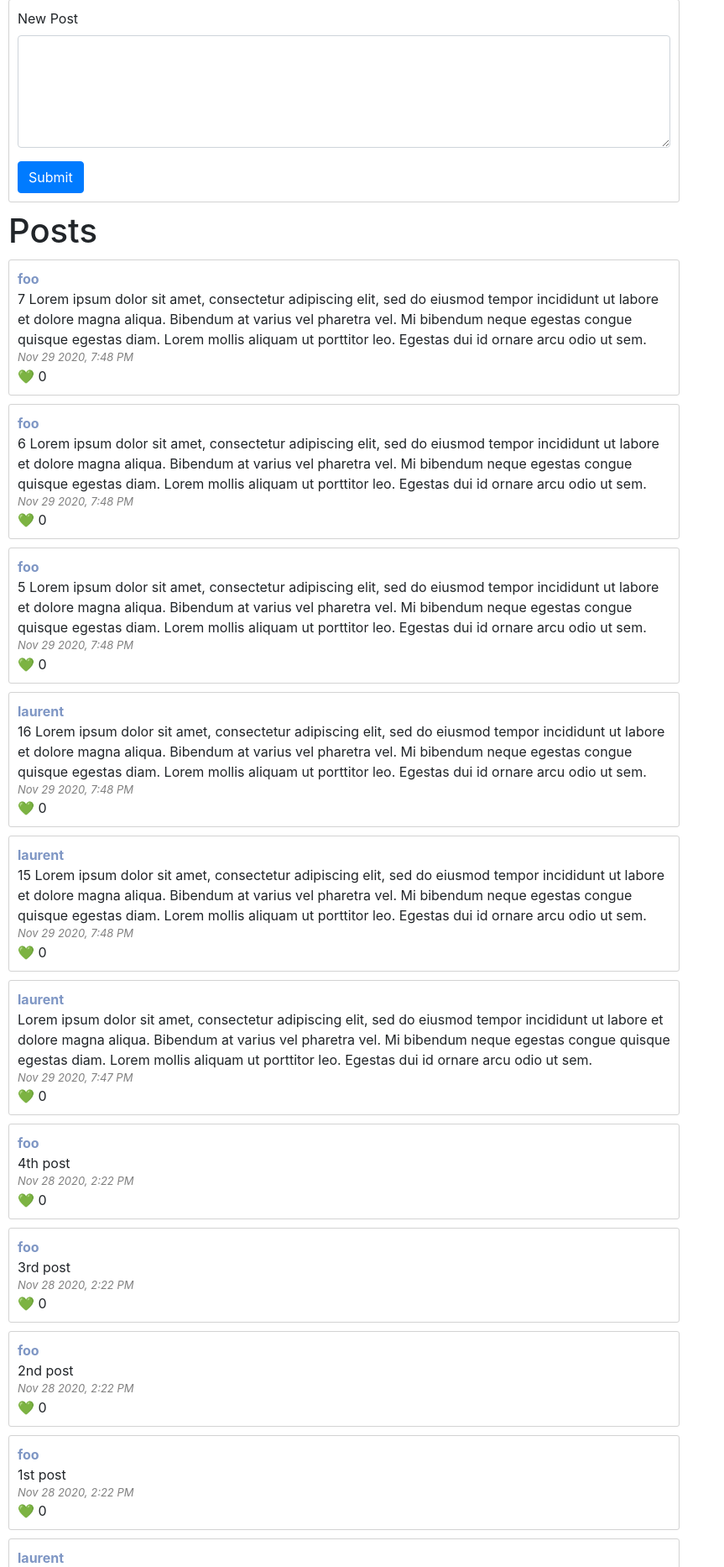
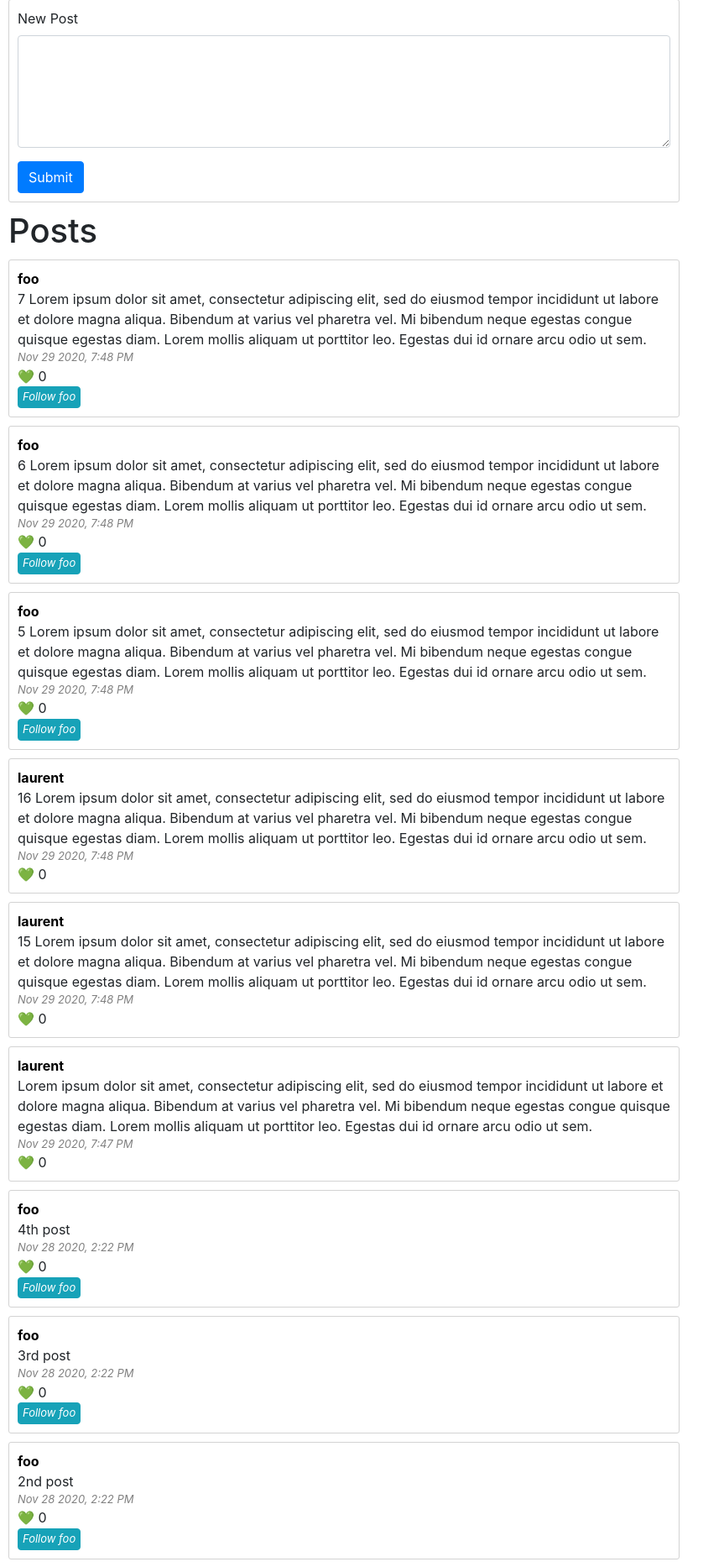
Before and after one commit to bobayl/network, a Django app: page /index in a window 1280 px wide. Shown: the part 67-1933 px from the top of the page at 84% size, without its empty margins (0-863 px from the left). Run offline with Django 3.2, Linux system fonts and the light colour scheme; a user stored in the database is signed in; data comes from the database, SQL or seed files in the repository; both versions use the stored data as it was after the commit; some libraries are stand-ins or nearby versions.

Commit message:
Commented on Javascript File

```diff
--- a/project4/network/static/network/network.js
+++ b/project4/network/static/network/network.js
@@ -1,3 +1,4 @@
+// Load the DOM and attach the event listeners to the menu items:
 document.addEventListener('DOMContentLoaded', function() {
   // Get the current user:
   const currentUser = document.querySelector('#currentUser').innerHTML;
@@ -11,6 +12,7 @@ document.addEventListener('DOMContentLoaded', function() {
   load_posts('all');
 });
 
+// Shows the user profile followed by all posts of that user:
 function show_user(username) {
   document.querySelector('#createPostView').style.display = 'none';
   document.querySelector('#userView').style.display = 'block';
@@ -32,18 +34,15 @@ function show_user(username) {
   load_posts(username);
 }
 
+// Loads the post for a user (user can also be "all". Then all posts are shown)
 function load_posts(user) {
+  const currentUser = document.querySelector('#currentUser').innerHTML;
   // Show compose view and hide other views.
   let route = `/posts/${user}`;
   fetch(route)
   .then(response => response.json())
   .then(posts => {
     //console.log(posts);
-    list(posts);
-  })
-}
-
-function list(posts) {
     document.querySelector('#postsView').innerHTML = "";
     var title = document.createElement('h1');
     title.innerHTML = "Posts";
@@ -70,6 +69,7 @@ function list(posts) {
         console.log(postAuthor);
         show_user(postAuthor);
       }
+
       var content = document.createElement('div');
       content.id = 'postContent';
       content.innerHTML = post.content;
@@ -80,17 +80,30 @@ function list(posts) {
       likes.id = 'postLikes';
       likes.innerHTML = "&#128154; " + post.likes;
 
-
-
       postContainer.appendChild(author);
       postContainer.appendChild(content);
       postContainer.appendChild(timestamp);
       postContainer.appendChild(likes);
 
+      // Create the follow button:
+      if (postAuthor != currentUser) {
+        const followButton = document.createElement('button');
+        followButton.className = "btn btn-info";
+        followButton.type = "button";
+        followButton.innerHTML = "Follow " + postAuthor;
+        followButton.id = "followButton";
+        followButton.onclick = function() {
+          // // TODO:
+        }
+        postContainer.appendChild(followButton);
+      }
+
       document.querySelector('#postsView').append(postContainer);
     }
+  })
 }
 
+// Create a new post:
 function create_post() {
   // Clear compose text area.
   document.querySelector('#postText').value = '';
--- a/project4/network/static/network/styles.css
+++ b/project4/network/static/network/styles.css
@@ -29,7 +29,15 @@ h6 {
 
 #postAuthor {
   font-weight: bold;
-  color: #7E96C4;
+  color: black;
+}
+#followButton {
+  max-height: 30px;
+  font-size: small;
+  font-style: italic;
+  padding: 2px;
+  padding-left: 5px;
+  padding-right: 5px;
 }
 #postTimestamp {
   color: grey;
--- a/project4/network/urls.py
+++ b/project4/network/urls.py
@@ -13,5 +13,6 @@ urlpatterns = [
 
     # API routes:
     path("posts/<str:user>", views.posts, name="posts"),
-    path("userPage/<str:username>", views.userPage, name="userPage")
+    path("userPage/<str:username>", views.userPage, name="userPage"),
+    path("follow/<str:username>", views.follow, name="follow")
 ]
--- a/project4/network/views.py
+++ b/project4/network/views.py
@@ -51,6 +51,10 @@ def userPage(request, username):
     print(user)
     return JsonResponse(user, safe=False)
 
+@login_required
+def follow(request, follow):
+    return True
+
 
 def login_view(request):
     if request.method == "POST":
```
Also changed, not shown: project4/db.sqlite3. Lines whose indentation alone changed are shown as unchanged.
